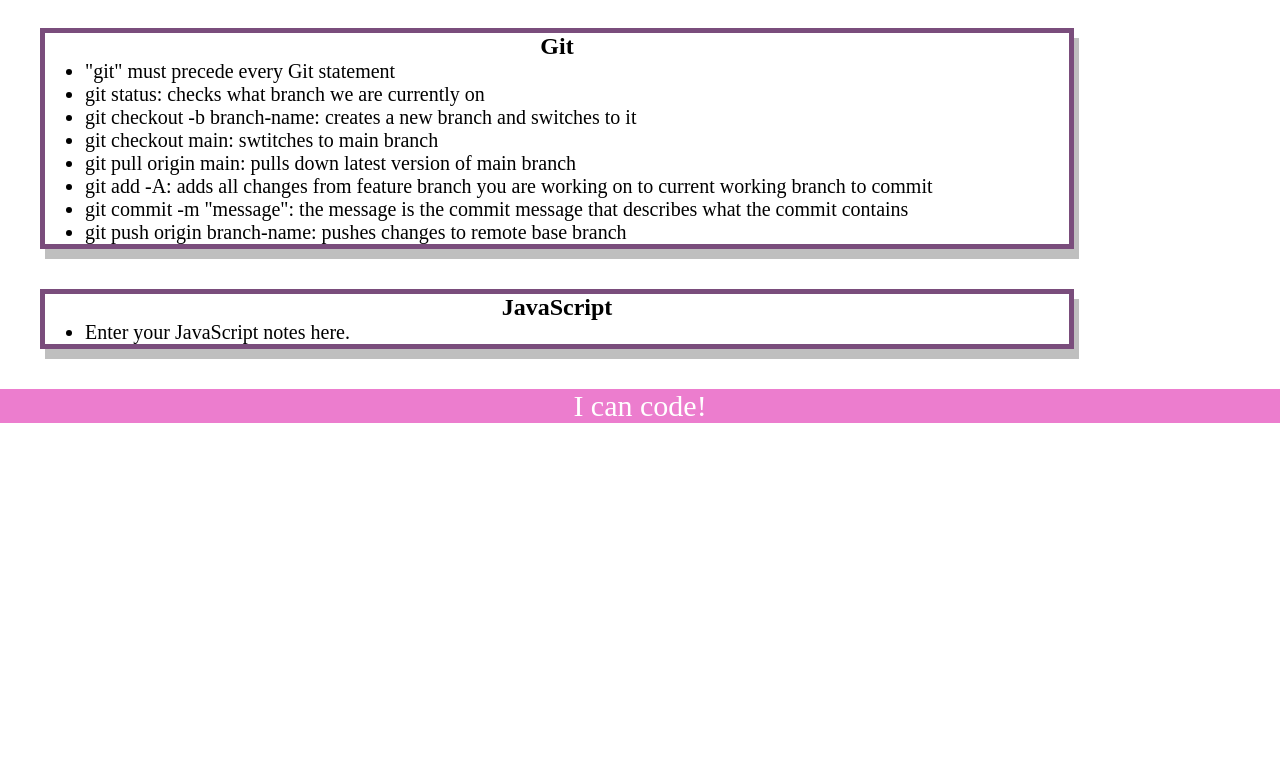
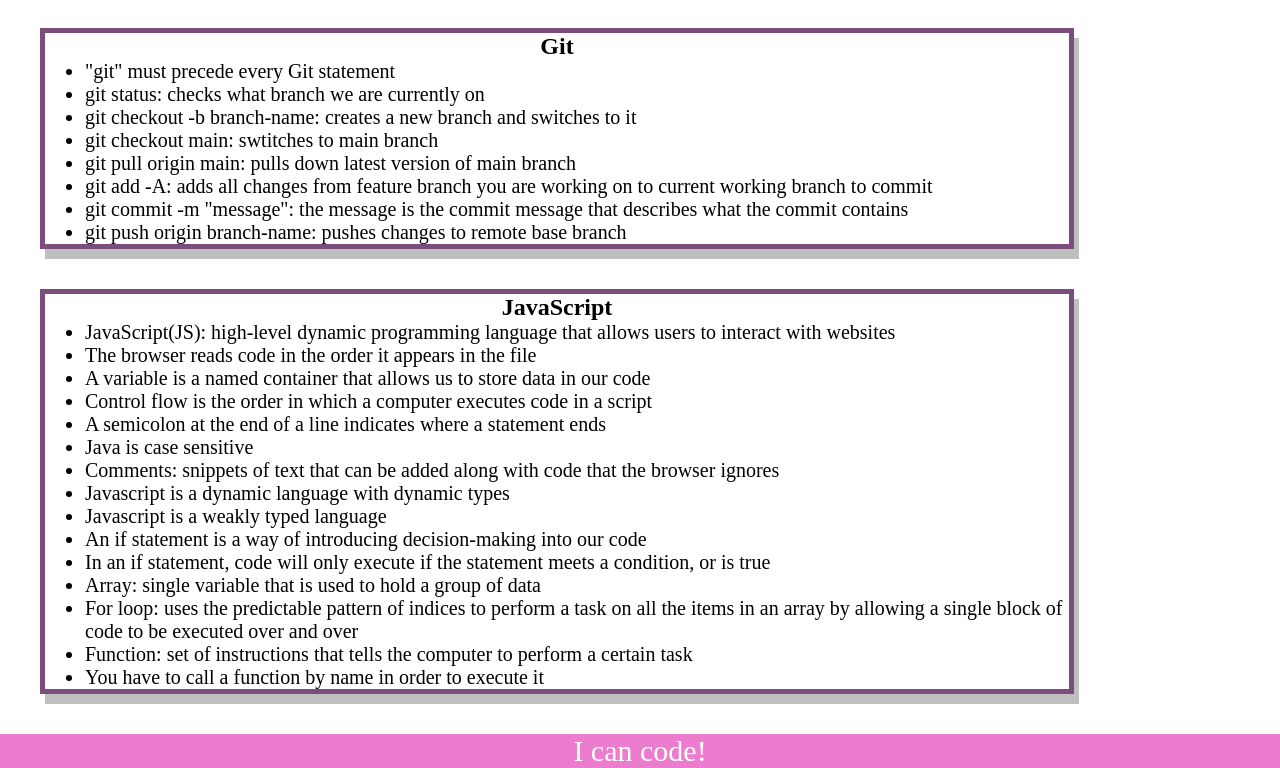
Before and after one commit to erothman1/prework-study-guide, a plain HTML site: page prework-study-guide-starter-code/index.html in a window 1280 px wide. Shown: the part 1615-2383 px from the top of the page. Before the commit the page ends 2038 px from the top, so only its background shows below. Drawn offline with Linux system fonts and the light colour scheme.

Commit message:
debugged JS code and added JS notes

```diff
--- a/prework-study-guide-starter-code/assets/script.js
+++ b/prework-study-guide-starter-code/assets/script.js
@@ -1,19 +1,28 @@
 var topics = ["HTML", "CSS", "Git", "JavaScript"];
+var randomTopic = topics[Math.floor(Math.random() * topics.length)];
 
-for(var x = 0; x < topics.length; x++) {
+
+function listTopics() {
+    for (var x = 0; x < topics.length; x++) {
         console.log(topics[x]);
     }
-
-/*
-if (topic === 'HTML') {
+}
+function selectTopic() {
+    if (randomTopic === 'HTML') {
         console.log("Let's study HTML!");
-} else if (topic === 'CSS') {
+    } else if (randomTopic === 'CSS') {
         console.log("Let's study CSS!");
-} else if (topic === 'Git') {
+    } else if (randomTopic === 'Git') {
         console.log("Let's study Git!");
-} else if (topic === 'JavaScript') {
+    } else if (randomTopic === 'JavaScript') {
         console.log("Let's study JavaScript!");
     } else {
         console.log("Please try again!");
     }
-*/
+}
+
+console.log("Here are the topics we learned through Prework:");
+listTopics();
+
+console.log("Which topic should we study first?");
+selectTopic();
--- a/prework-study-guide-starter-code/index.html
+++ b/prework-study-guide-starter-code/index.html
@@ -107,7 +107,22 @@
       <section class="card" id="javascript-section">
         <h2>JavaScript</h2>
         <ul>
-          <li>Enter your JavaScript notes here.</li>
+          <li>JavaScript(JS): high-level dynamic programming language that allows users to interact with websites </li>
+          <li>The browser reads code in the order it appears in the file </li>
+          <li>A variable is a named container that allows us to store data in our code</li>
+          <li>Control flow is the order in which a computer executes code in a script</li>
+          <li>A semicolon at the end of a line indicates where a statement ends </li>
+          <li>Java is case sensitive </li>
+          <li>Comments: snippets of text that can be added along with code that the browser ignores</li>
+          <li>Javascript is a dynamic language with dynamic types</li>
+          <li>Javascript is a weakly typed language </li>
+          <li>An if statement is a way of introducing decision-making into our code</li>
+          <li>In an if statement, code will only execute if the statement meets a condition, or is true </li>
+          <li>Array: single variable that is used to hold a group of data </li>
+          <li>For loop: uses the predictable pattern of indices to perform a task on all the items in an array by allowing a single block of code to be executed over and over </li>
+          <li>Function: set of instructions that tells the computer to perform a certain task </li>
+          <li>You have to call a function by name in order to execute it</li>
+
         </ul>
 
       </section>
```
Lines whose indentation alone changed are shown as unchanged.
